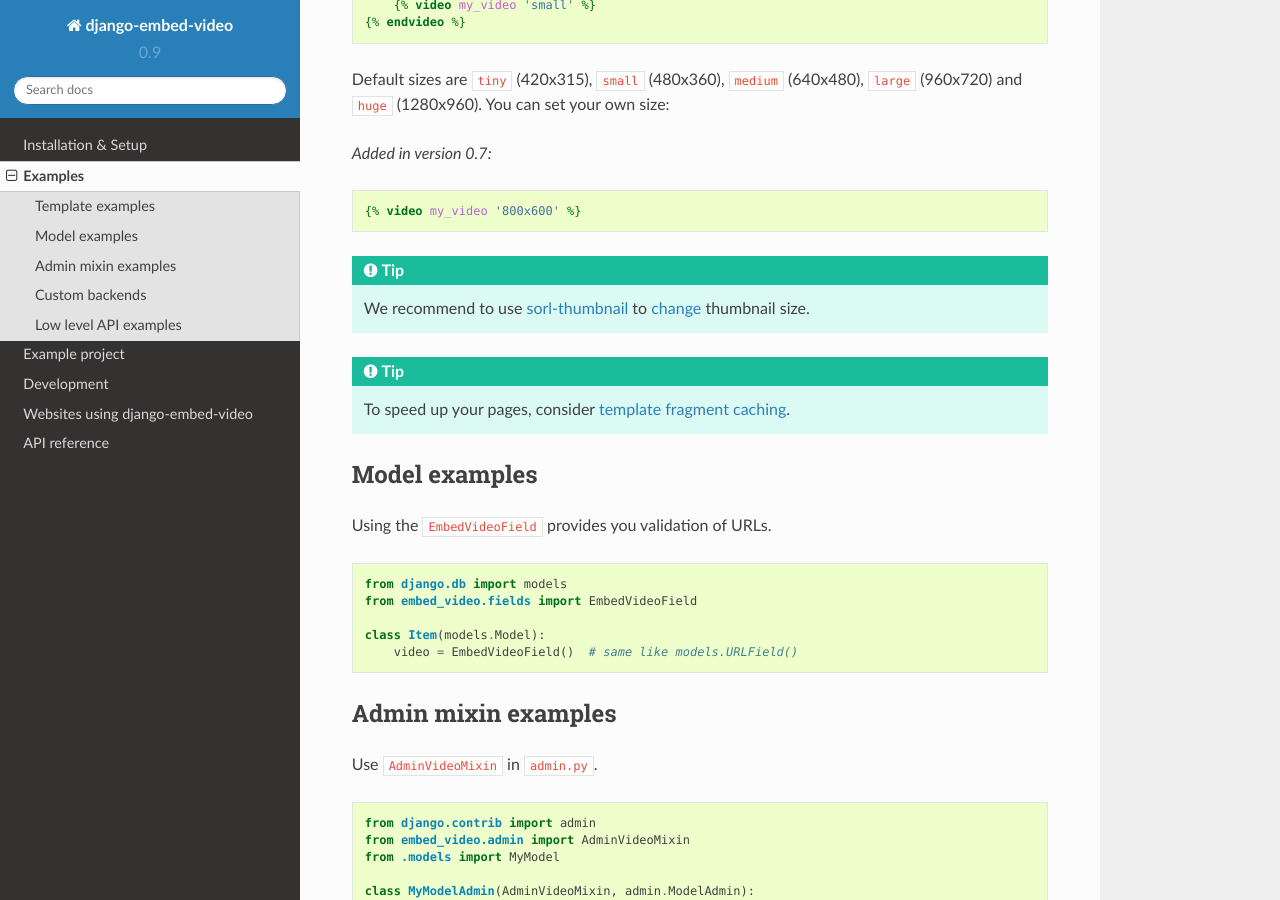
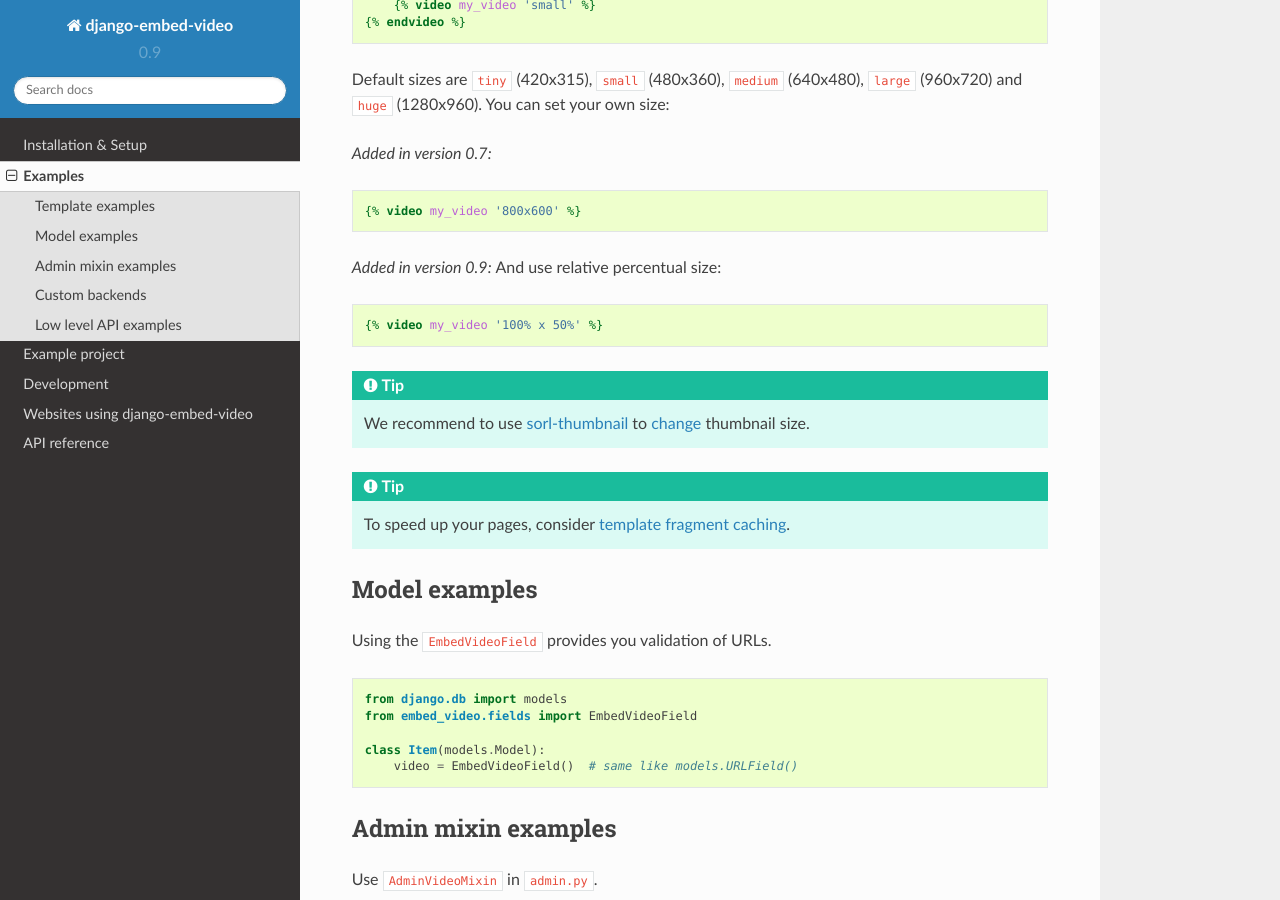
Before and after one commit to jazzband/django-embed-video, a Sphinx documentation site: the page built from docs/examples.rst, in a window 1280 px wide and 900 px high, scrolled down 530 px. Built offline with Sphinx 7.4.7 and the Read the Docs theme 2.0.0, drawn with Linux system fonts in a browser that asks for light colours.

Commit message:
Add example of relative size

```diff
--- a/docs/examples.rst
+++ b/docs/examples.rst
@@ -36,6 +36,16 @@
   ::
 
       {% video my_video '800x600' %}
+
+
+.. versionadded:: 0.9
+
+  And use relative percentual size:
+
+  ::
+
+      {% video my_video '100% x 50%' %}
+
 
 
 .. tip::
```
Also changed, not shown: 1 other file.
